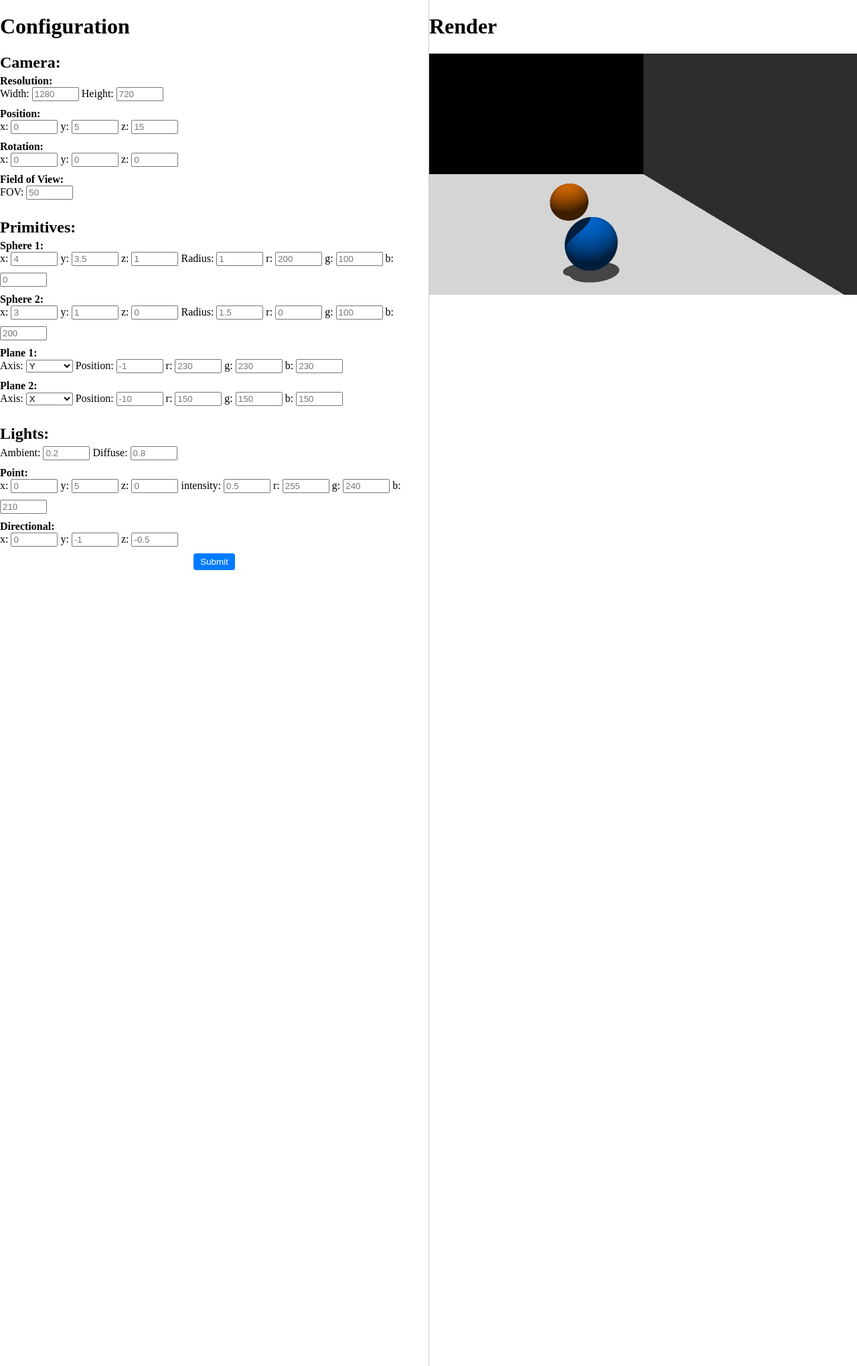
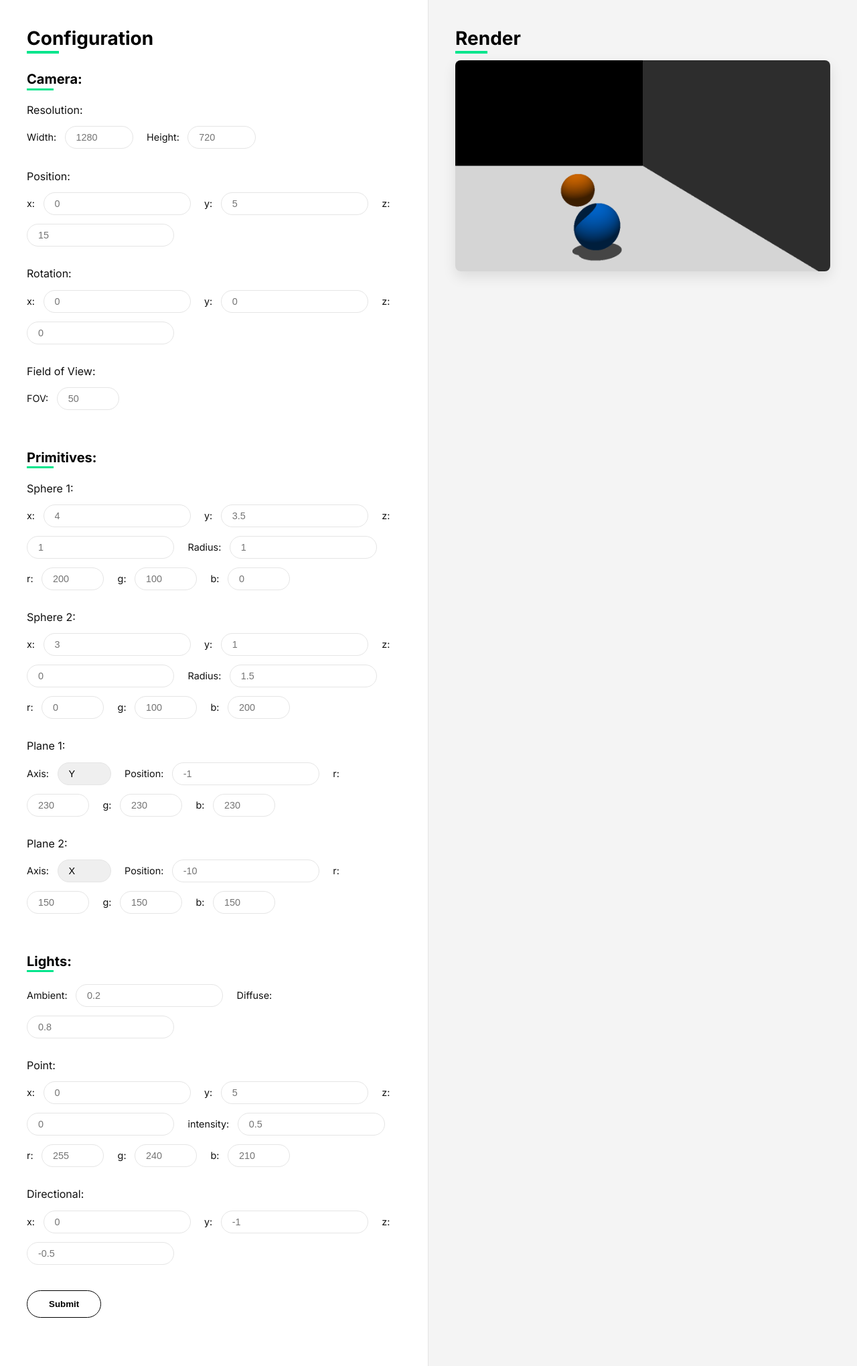
Before and after one commit to xmarano/RayTracer, a Flask app: page / in a window 1280 px wide. Shown: the whole page at 67% size. Run offline with Flask 3, Linux system fonts and the light colour scheme.

Commit message:
[MODIFICATION] : new front

```diff
--- a/web/static/main.css
+++ b/web/static/main.css
@@ -1,57 +1,195 @@
+/*=====================================
+  0) Import font Inter
+=====================================*/
+@import url('https://fonts.googleapis.com/css2?family=Inter:wght@400;600;700&display=swap');
+
+/*=====================================
+  1) Variables globales
+=====================================*/
+:root {
+  --clr-bg:     #f4f4f4;
+  --clr-white:  #ffffff;
+  --clr-black:  #000000;
+  --clr-gray:   #e5e5e5;
+  --clr-text:   #111111;
+  --clr-accent: #00e58c;
+  --font-base:  'Inter', sans-serif;
+}
+
+/*=====================================
+  2) Reset & layout de base
+=====================================*/
+* {
+  margin: 0;
+  padding: 0;
+  box-sizing: border-box;
+}
+
 body {
-    margin: 0;
-    padding: 0;
-    height: 100vh;
-    overflow-x: hidden;
-    display: flex;
-    box-sizing: border-box;
+  display: flex;
+  height: 100vh;
+  background: var(--clr-bg);
+  color: var(--clr-text);
+  font-family: var(--font-base);
+  overflow: hidden;
 }
 
 #left, #right {
-    flex: 0 0 50%;
+  flex: 0 0 50%;
+  overflow-y: auto;
 }
 
 #left {
-    border-right: 1px solid #ccc;
+  background: var(--clr-white);
+  padding: 2.5rem;
+  border-right: 1px solid var(--clr-gray);
 }
 
-/* #right {
-
-} */
-
-img {
-    display: block;
-    max-width: 100%;
-    height: auto;
+#right {
+  background: var(--clr-bg);
+  display: flex;
+  flex-direction: column;
+  align-items: center;
+  justify-content: flex-start;
+  padding: 2.5rem;
 }
 
-input[type="number"],select {
-    width: 70px;
-    margin-bottom: 10px;
-    box-sizing: border-box;
+/*=====================================
+  3) Titres stylés avec soulignement accent
+=====================================*/
+h1, h2 {
+  position: relative;
+  font-weight: 700;
+  color: var(--clr-black);
+}
+
+h1 {
+  font-size: 1.75rem;
+  margin-bottom: 1.5rem;
+}
+h1::after {
+  content: '';
+  position: absolute;
+  left: 0;
+  bottom: -0.4rem;
+  width: 3rem;
+  height: 4px;
+  background: var(--clr-accent);
 }
 
 h2 {
-    margin: 0;
-    margin-bottom: 5px;
+  font-size: 1.25rem;
+  margin: 2rem 0 1rem;
+}
+h2::after {
+  content: '';
+  position: absolute;
+  left: 0;
+  bottom: -0.3rem;
+  width: 2.5rem;
+  height: 3px;
+  background: var(--clr-accent);
 }
 
 h4 {
-    margin: 0;
+  font-size: 1rem;
+  font-weight: 500;
+  margin: 1.5rem 0 0.5rem;
 }
 
-input {
-    margin-bottom: 10px;
+/*=====================================
+  4) Labels & inputs en « pills »
+=====================================*/
+label {
+  display: inline-block;
+  font-size: 0.9rem;
+  margin: 0.4rem 0.5rem 0.4rem 0;
 }
 
-button {
-    margin-bottom: 10px;
-    padding: 5px 10px;
-    background-color: #007bff;
-    color: white;
-    border: none;
-    border-radius: 4px;
-    cursor: pointer;
-    display: block;
-    margin: 0 auto;
+input[type="number"],
+select {
+  appearance: none;
+  border: 1px solid var(--clr-gray);
+  border-radius: 999px;
+  padding: 0.5rem 1rem;
+  font-size: 0.9rem;
+  margin: 0.4rem 1rem 0.4rem 0;
+  min-width: 5rem;
+  transition: border-color 0.2s ease;
 }
+
+input[type="number"]:focus,
+select:focus {
+  outline: none;
+  border-color: var(--clr-accent);
+}
+
+/*=====================================
+  5) Bouton Submit – pill + pseudo-ombre colorée
+=====================================*/
+button[type="submit"] {
+  position: relative;
+  display: inline-block;
+  margin: 2rem 0;
+  padding: 0.75rem 2rem;
+  background: var(--clr-white);
+  color: var(--clr-black);
+  font-weight: 600;
+  border: 1px solid var(--clr-black);
+  border-radius: 999px;
+  cursor: pointer;
+  transition: transform 0.2s ease;
+}
+
+button[type="submit"]::after {
+  content: '';
+  position: absolute;
+  top: 0;
+  left: 0;
+  width: 100%;
+  height: 100%;
+  background: var(--clr-accent);
+  border-radius: 999px;
+  z-index: -1;
+  transform: translate(6px, 6px);
+  transition: transform 0.2s ease;
+}
+
+button[type="submit"]:hover {
+  transform: translate(-2px, -2px);
+}
+button[type="submit"]:hover::after {
+  transform: translate(4px, 4px);
+}
+
+/*=====================================
+  6) Rendu 3D
+=====================================*/
+#right h1 {
+  align-self: flex-start;
+  margin-bottom: 1rem;
+}
+
+#right img,
+#right canvas {
+  max-width: 100%;
+  border-radius: 8px;
+  box-shadow: 0 8px 20px rgba(0,0,0,0.1);
+}
+
+/*=====================================
+  7) Responsive (tablettes & mobiles)
+=====================================*/
+@media (max-width: 768px) {
+  body {
+    flex-direction: column;
+  }
+  #left {
+    border-right: none;
+    border-bottom: 1px solid var(--clr-gray);
+  }
+  #left, #right {
+    flex: 1 1 auto;
+    height: auto;
+  }
+}
```
Also changed, not shown: leo.py (added, +19 -0 lines), web/static/render.png, 1 other file.
